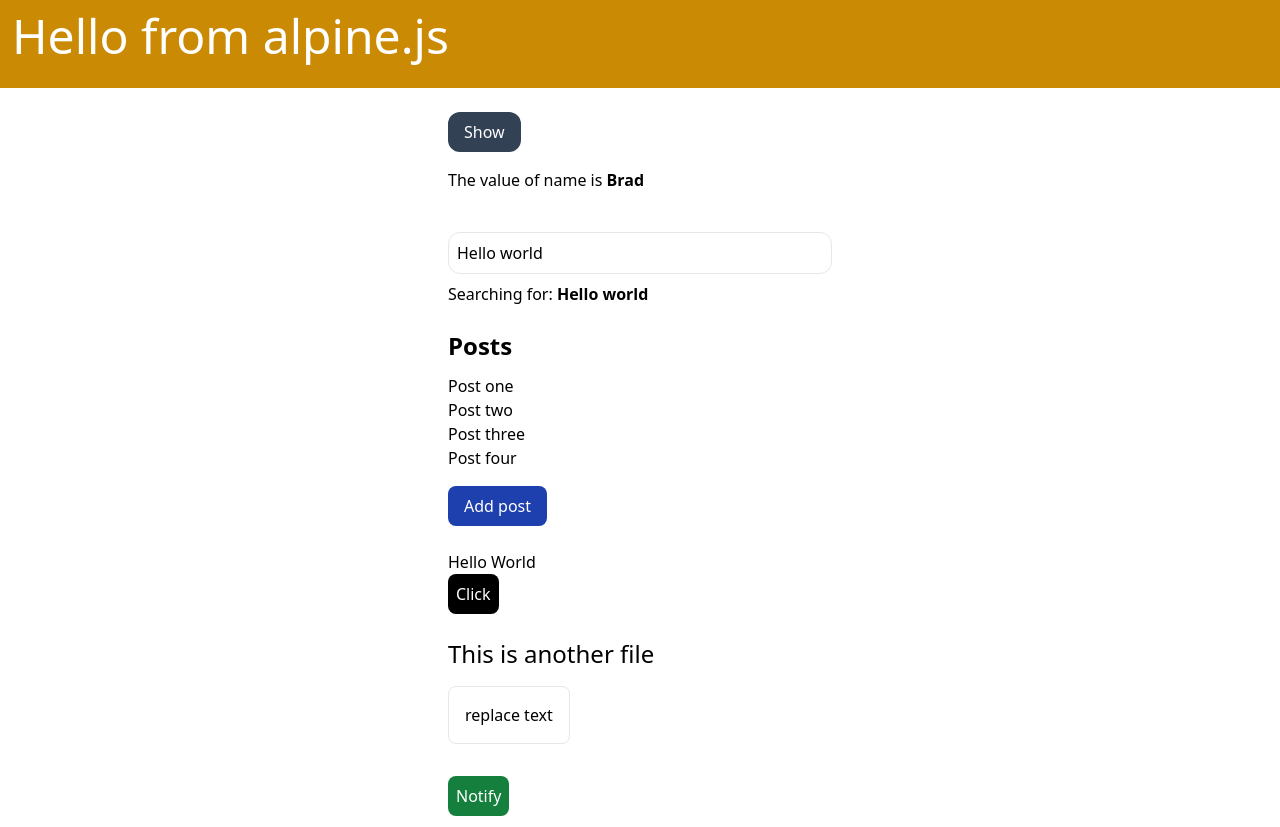
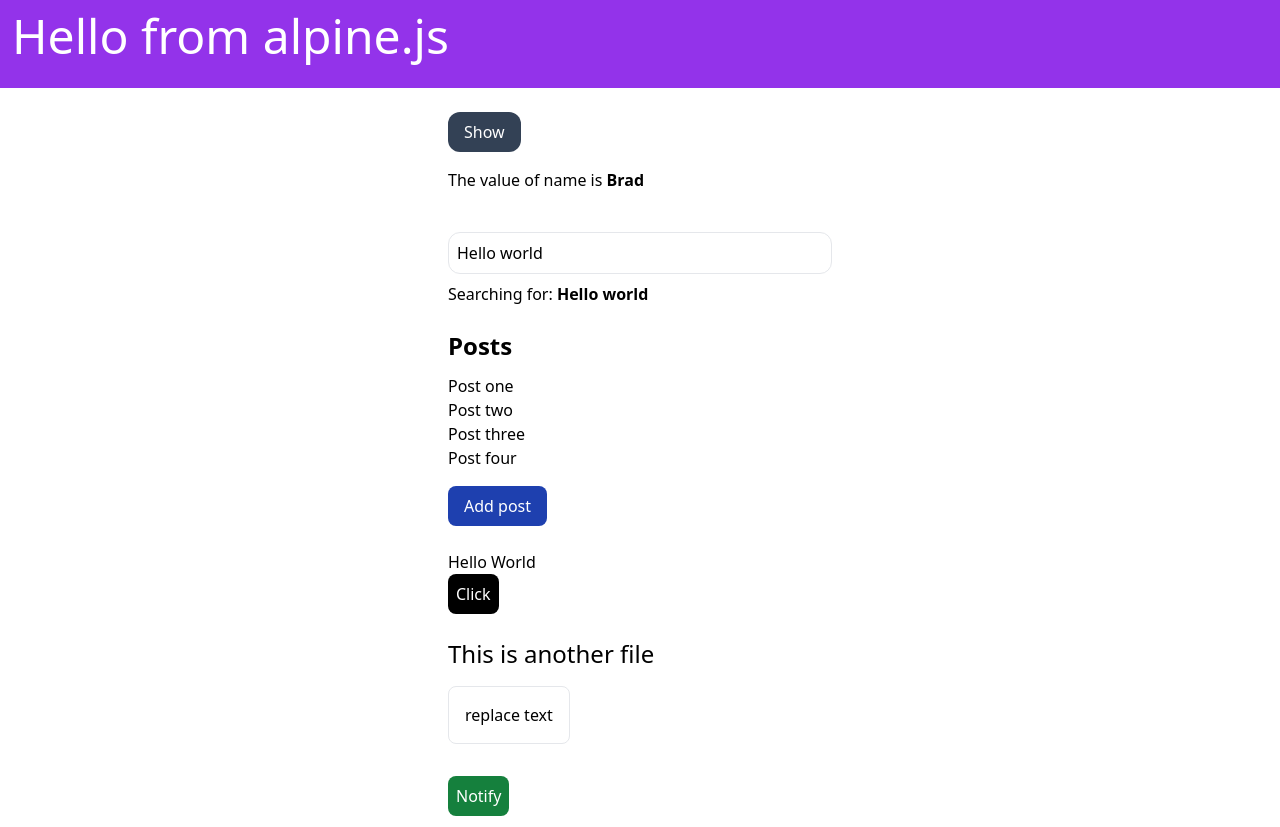
Before and after one commit to olive-git2/Repo-test, a plain HTML site: page index.html in a window 1280 px wide. Shown: the top 827 px of the page. Drawn offline with nearby package versions, Linux system fonts and the light colour scheme.

Commit message:
changed header color to purple

```diff
--- a/index.html
+++ b/index.html
@@ -16,7 +16,7 @@
 
 </head>
 <body>
-    <header class="bg-yellow-600 p-3 text-white ">
+    <header class="bg-purple-600 p-3 text-white ">
         <h1 class="text-5xl mb-4">Hello from alpine.js</h1>
     </header>
     <div class="container mx-auto mt-6 max-w-sm">
```
